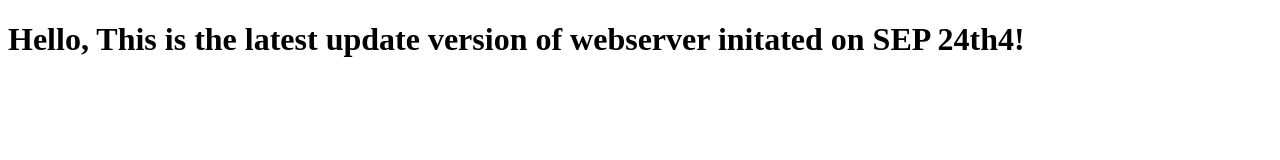
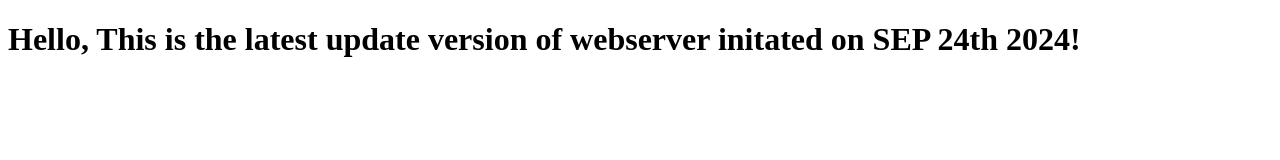
Before and after one commit to Rakeshsivagouni/mynginx, a plain HTML site: page index.html in a window 1280 px wide. Drawn offline with Linux system fonts and the light colour scheme.

Commit message:
sep 24 code changed

```diff
--- a/index.html
+++ b/index.html
@@ -5,6 +5,6 @@
     <title>My Simple Webpage</title>
 </head>
 <body>
-    <h1>Hello, This is the latest update version of webserver initated on SEP 24th4!</h1>
+    <h1>Hello, This is the latest update version of webserver initated on SEP 24th 2024!</h1>
 </body>
 </html>
```
